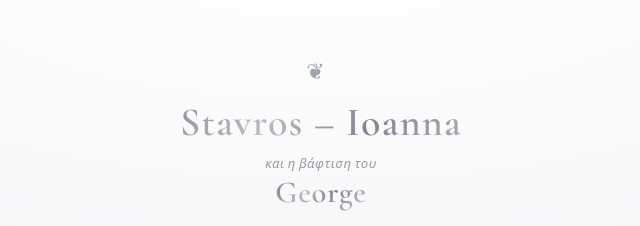
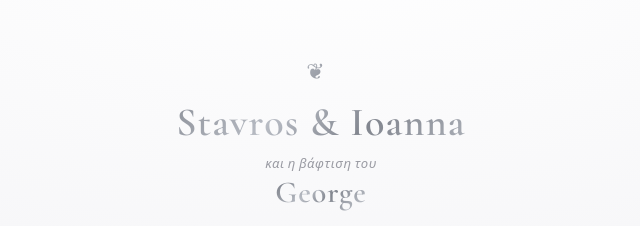
Before and after one commit to svlachakis/wedding-memories, a plain HTML site: page index.html in a window 1280 px wide. Shown: the top 226 px of the page, 319-959 px from the left. Drawn offline with nearby package versions, Linux system fonts and the light colour scheme.

Commit message:
Restore the ampersand in the couple name and hero placeholder
Claude-Session: https://claude.ai/code/session_01KSrhUJsUH2ranj12giqkHE

```diff
--- a/config.js
+++ b/config.js
@@ -8,7 +8,7 @@ const CONFIG = {
   cloudinaryUploadPreset: "wedding_unsigned",
 
   // Στοιχεία γάμου/βάφτισης — εμφανίζονται στη σελίδα
-  coupleNames: "Stavros – Ioanna",
+  coupleNames: "Stavros & Ioanna",
   // Όνομα παιδιού για τη βάφτιση (άφησέ το κενό "" αν δεν υπάρχει)
   childName: "George",
   weddingDate: "2026-10-03",
--- a/index.html
+++ b/index.html
@@ -15,7 +15,7 @@
   <main class="card">
     <header class="hero">
       <div class="ornament">❦</div>
-      <h1 id="couple-names">Όνομα - Όνομα</h1>
+      <h1 id="couple-names">Όνομα &amp; Όνομα</h1>
       <div class="christening" id="christening" hidden>
         <span class="christening-eyebrow">και η βάφτιση του</span>
         <span class="child-name" id="child-name"></span>
```
